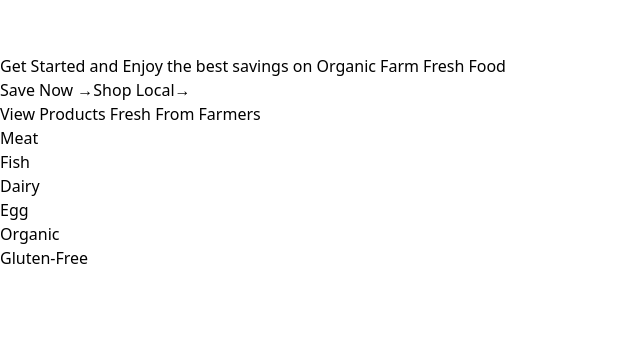
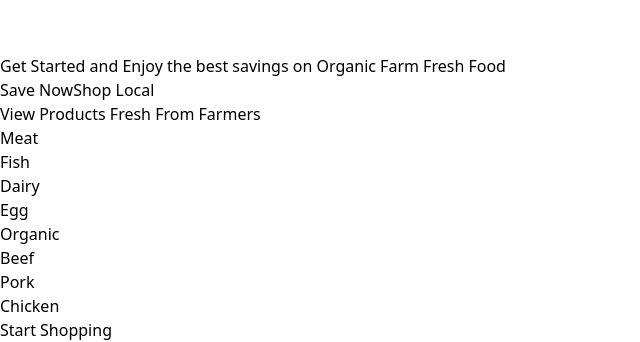
Before and after one commit to coolbluebison/beesandbread, a React (Vite) app in the folder client/: page / in a window 1280 px wide. Shown: the part 2522-2864 px from the top of the page, without its empty margins (0-640 px from the left). Before the commit the page ends 2792 px from the top, so only its background shows below. Built offline with nearby package versions, Linux system fonts and the light colour scheme.

Commit message:
making cards for sub categories

```diff
--- a/client/src/App.jsx
+++ b/client/src/App.jsx
@@ -7,7 +7,7 @@ function App() {
   return (
     <>
       <Banner />
-      <div className="w-full md:w-[75%] m-auto">
+      <div className="w-full  m-auto">
       <Carousel />
       </div>
       <GroceryNav />
--- a/client/src/components/Carosel.jsx
+++ b/client/src/components/Carosel.jsx
@@ -47,13 +47,13 @@ export default function Carousel(){
                 href="#"
                 className="flex-none rounded-md bg-pink-400 px-4 py-1.5 text-sm md:text-lg font-semibold text-white shadow-sm hover:bg-pink-500 focus-visible:outline focus-visible:outline-2 focus-visible:outline-offset-2 focus-visible:outline-gray-900"
                 >
-                Save Now <span aria-hidden="true">&rarr;</span>
+                Save Now
                 </a>
                 <a
                 href="#"
                 className="flex-none m-2 rounded-md bg-pink-400 px-4 py-1.5 text-sm md:text-lg font-semibold text-white shadow-sm hover:bg-pink-500 focus-visible:outline focus-visible:outline-2 focus-visible:outline-offset-2 focus-visible:outline-gray-900"
                 >
-                Shop Local<span aria-hidden="true">&rarr;</span>
+                Shop Local
                 </a>
             </div>
         </div>
--- a/client/src/components/GroceryNav.jsx
+++ b/client/src/components/GroceryNav.jsx
@@ -13,7 +13,7 @@ export default function GroceryNav(){
         },
         {
             main: "Dairy",
-            sub: ["Salmon","Tuna","Yellowtail"]
+            sub: ["Salmon","Tuna",]
         },
         {
             main: "Egg",
@@ -21,32 +21,44 @@ export default function GroceryNav(){
         },
         {
             main: "Organic",
-            sub: ["Salmon","Tuna","Yellowtail"]
-        },
-        {
-            main: "Gluten-Free",
-            sub: ["Salmon","Tuna","Yellowtail"]
+            sub: ["Salmon","Tuna",]
         }
     ]
 
     let [active,setActive] = useState(categories[0])
+    let subCat = active.sub
+
+    console.log(subCat)
 
     return(
         <div className="w-full text-center">
             <div className="bg-green-200 shadow-lg">
             <p className="font-bold text-3xl p-5">View Products Fresh From Farmers</p>
-            <div className="flex justify-center font-bold text-2xl w-[70%] m-auto ">
+            <div className="flex justify-center font-bold text-2xl w-full md:w-[70%] m-auto overflow-hidden">
                 {categories.map(c =>
                     <div>
                      <h1 className="px-10" onClick={()=>setActive(c)}>{c.main}</h1>
-                     <p className={active.main === c.main? "mt-auto h-2  bg-green-600 rounded-t-md"  : "hidden"}></p>
+                     <p className={active.main === c.main? "mt-auto h-2  bg-green-600 rounded-t-md"  : "h-2 hidden"}></p>
                     </div>
                      )}
             </div>
             </div>
-
+                <div className="flex justify-center gap-8 p-5">
+                    {subCat.map(a =>
+                        <div className="h-40 w-40 bg-pink-200 relative group rounded-md transition-all ease-out duration-100">
+                        <div className="flex absolute rounded-b-md h-16 w-full bottom-0 group-hover:h-20 transition-all ease-out duration-100 bg-pink-400 justify-center items-center font-semibold">
+                            {a}
+                        </div>
+                        </div>
+                        )}
+                </div>
             {/* put card here */}
-
+                <a
+                href="#"
+                className="rounded-md mt-20 bg-pink-400 px-4 py-1.5 text-sm md:text-lg font-semibold text-white shadow-sm hover:bg-pink-500 focus-visible:outline focus-visible:outline-2 focus-visible:outline-offset-2 focus-visible:outline-gray-900"
+                >
+                Start Shopping
+                </a>
         </div>
     )
 }
```
